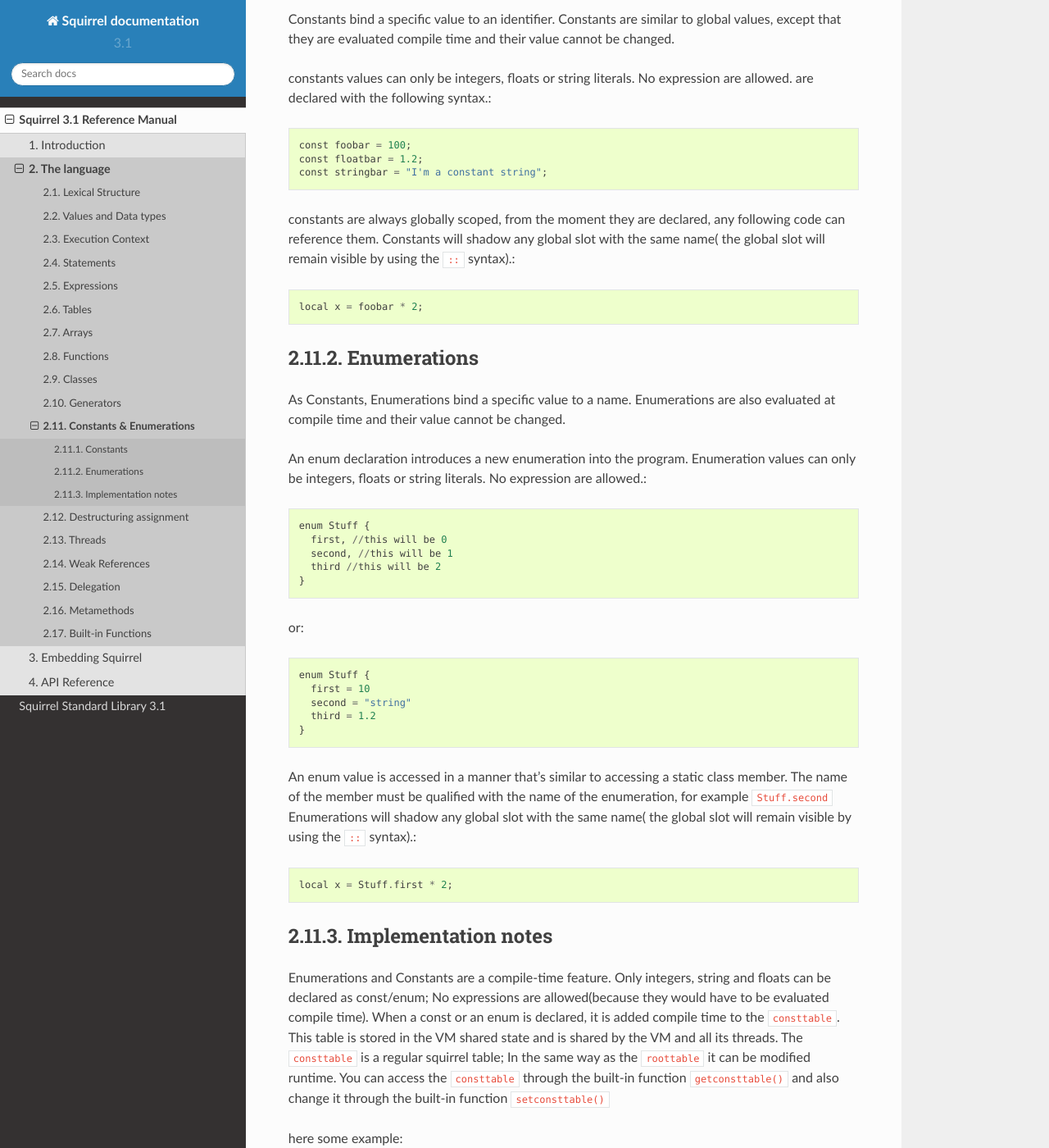
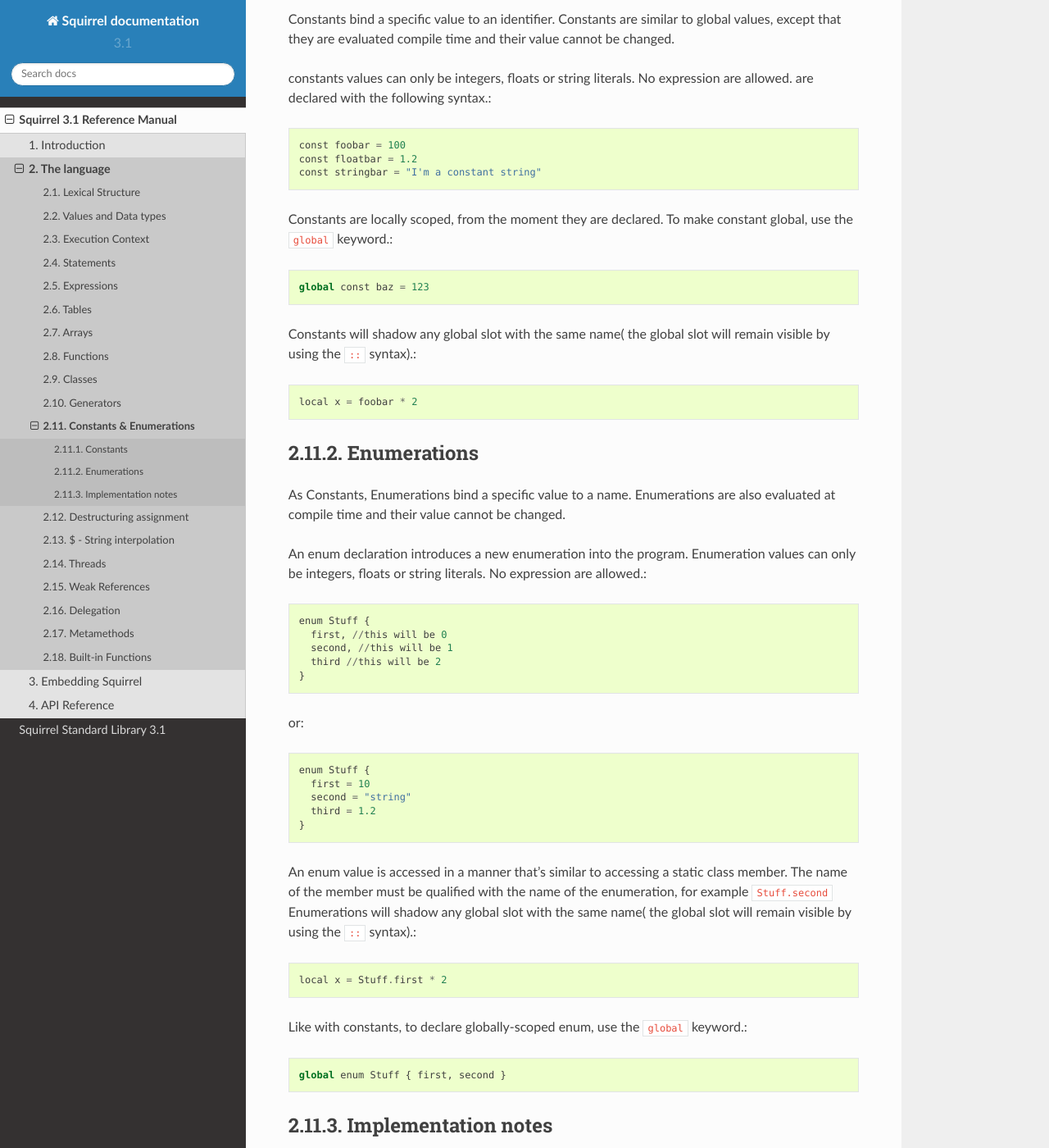
Before and after one commit to albertodemichelis/squirrel, a Sphinx documentation site: the page built from doc/source/reference/language/constants_and_enumerations.rst, in a window 1280 px wide and 1400 px high, scrolled down 300 px. Shown: the whole window at 82% size. Built offline with Sphinx 7.4.7 and the Read the Docs theme 2.0.0, drawn with Linux system fonts in a browser that asks for light colours; some of the changed text lies outside the part shown.

Commit message:
Documentation update
Global const/enum, string interpolation, markdown syntax fixes

```diff
--- a/doc/source/reference/language.rst
+++ b/doc/source/reference/language.rst
@@ -17,6 +17,7 @@
    language/generators.rst
    language/constants_and_enumerations.rst
    language/destructuring_assignment.rst
+   language/string_interpolation.rst
    language/threads.rst
    language/weak_references.rst
    language/delegation.rst
--- a/doc/source/reference/language/constants_and_enumerations.rst
+++ b/doc/source/reference/language/constants_and_enumerations.rst
@@ -26,15 +26,18 @@ global values, except that they are evaluated compile time and their value canno
 constants values can only be integers, floats or string literals. No expression are allowed.
 are declared with the following syntax.::
 
-    const foobar = 100;
-    const floatbar = 1.2;
-    const stringbar = "I'm a constant string";
+    const foobar = 100
+    const floatbar = 1.2
+    const stringbar = "I'm a constant string"
 
-constants are always globally scoped, from the moment they are declared, any following code
-can reference them.
+Constants are locally scoped, from the moment they are declared.
+To make constant global, use the ``global`` keyword.::
+
+    global const baz = 123
+
 Constants will shadow any global slot with the same name( the global slot will remain visible by using the ``::`` syntax).::
 
-    local x = foobar * 2;
+    local x = foobar * 2
 
 ---------------
 Enumerations
@@ -67,7 +70,11 @@ An enum value is accessed in a manner that's similar to accessing a static class
 The name of the member must be qualified with the name of the enumeration, for example ``Stuff.second``
 Enumerations will shadow any global slot with the same name( the global slot will remain visible by using the ``::`` syntax).::
 
-    local x = Stuff.first * 2;
+    local x = Stuff.first * 2
+
+Like with constants, to declare globally-scoped enum, use the ``global`` keyword.::
+
+    global enum Stuff { first, second }
 
 --------------------
 Implementation notes
@@ -75,7 +82,8 @@ Implementation notes
 
 Enumerations and Constants are a compile-time feature. Only integers, string and floats can be declared as const/enum;
 No expressions are allowed(because they would have to be evaluated compile time).
-When a const or an enum is declared, it is added compile time to the ``consttable``. This table is stored in the VM shared state
+
+If a const or enum is global, when declared it is added compile time to the ``consttable``. This table is stored in the VM shared state
 and is shared by the VM and all its threads.
 The ``consttable`` is a regular squirrel table; In the same way as the ``roottable``
 it can be modified runtime.
--- a/doc/source/reference/language/expressions.rst
+++ b/doc/source/reference/language/expressions.rst
@@ -115,6 +115,7 @@ If key exists, return result of 'get' operations, else return null.
 
 This works for any type (internally done via SQVM::Get(), like an 'in' operator), including null.
 Therefore operator can be chained
+
 ::
     local x = tbl?.foo?.bar?.baz?["spam"]
 
```
Also changed, not shown: doc/source/reference/language/string_interpolation.rst (added, +34 -0 lines).
